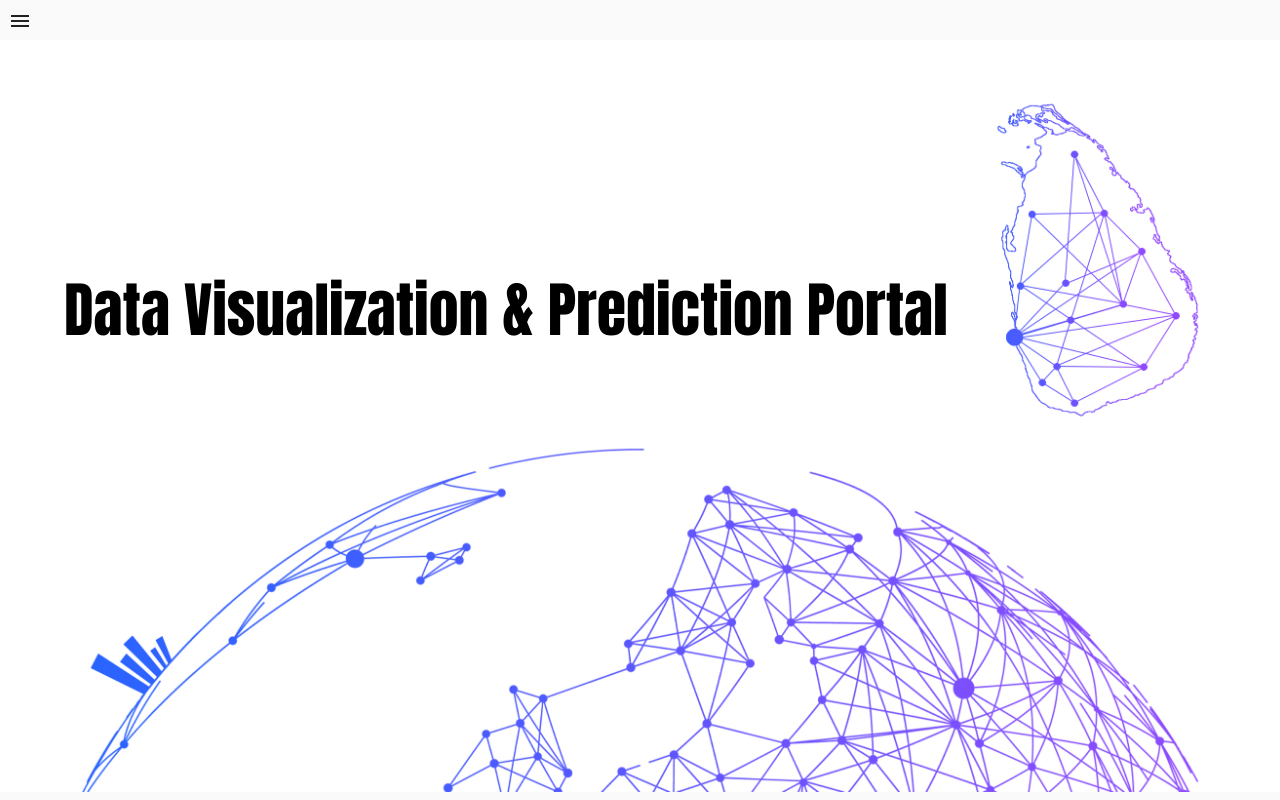
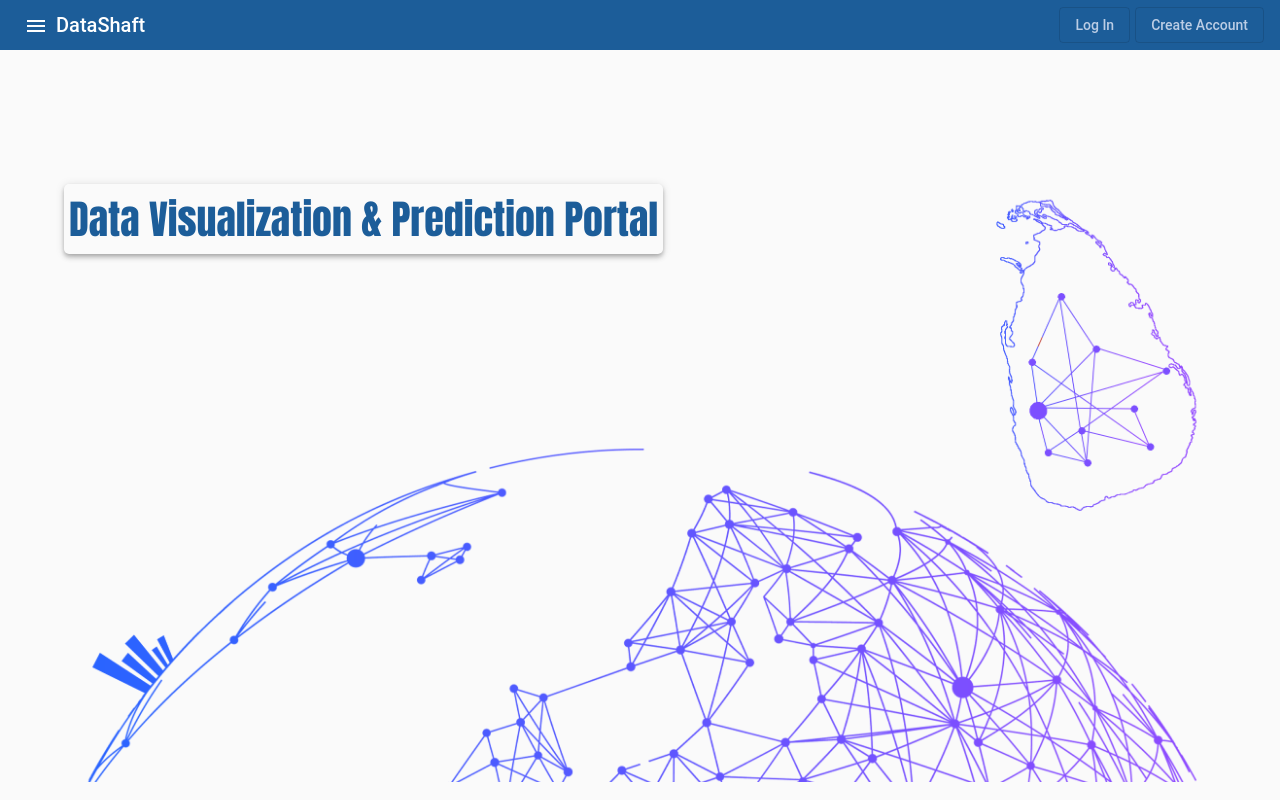
Before and after one commit to SavidyaXCVIII/Data-Visualization-and-Prediction-Portal, an Angular app in the folder frontend-sdgp/: page /home in a window 1280 px wide. Built offline with nearby package versions, Linux system fonts and the light colour scheme.

Commit message:
Side Navigation + Added Toolbar (Buttons) + Edited Landing Page

```diff
--- a/frontend-sdgp/src/app/app-routing.module.ts
+++ b/frontend-sdgp/src/app/app-routing.module.ts
@@ -12,23 +12,23 @@ const routes: Routes = [
   },
   {
     path: 'account',
-    loadChildren: '/modules/account/account.module#AccountModule'
+    loadChildren: './modules/account/account.module#AccountModule'
   },
   {
     path: 'feature-prediction',
-    loadChildren: '/modules/featurePrediction/featurePrediction.module#FeaturePredictionModule'
+    loadChildren: './modules/featurePrediction/featurePrediction.module#FeaturePredictionModule'
   },
   {
     path: 'search',
-    loadChildren: '/modules/search/search.module#SearchModule'
+    loadChildren: './modules/search/search.module#SearchModule'
   },
   {
     path: 'upload-dataset',
-    loadChildren: '/modules/uploaddataset/uploaddataset.module#UploadDatasetModule'
+    loadChildren: './modules/uploaddataset/uploaddataset.module#UploadDatasetModule'
   },
   {
     path: 'view-graph',
-    loadChildren: '/modules/viewGraph/viewGraph.module#ViewGraphModule'
+    loadChildren: './modules/viewGraph/viewGraph.module#ViewGraphModule'
   },
   {
     path: '',
--- a/frontend-sdgp/src/app/app.component.css
+++ b/frontend-sdgp/src/app/app.component.css
@@ -51,3 +51,19 @@ h2 {
  margin-left: -6px;
   padding-right: 8px;
 }
+
+mat-toolbar {
+  height: 50px;
+  background-color: #1c5d99;
+  color: white;
+}
+
+.spacer {
+  flex: 1 1 auto;
+}
+
+.toolbar-button {
+  margin-left: 5px;
+  color: #bbcde5;
+;
+}
--- a/frontend-sdgp/src/app/app.component.html
+++ b/frontend-sdgp/src/app/app.component.html
@@ -44,9 +44,15 @@
     </mat-drawer>
 
     <div class="sidenav-content">
+        <mat-toolbar>
           <button mat-icon-button (click)="drawer.toggle()">
             <mat-icon>menu</mat-icon>
           </button>
-      <router-outlet></router-outlet>
+          <span>DataShaft</span>
+          <span class="spacer"></span>
+          <button class="toolbar-button" mat-stroked-button>Log In</button>
+          <button class="toolbar-button" mat-stroked-button>Create Account</button>
+        </mat-toolbar>
+        <router-outlet></router-outlet>
     </div>
   </mat-drawer-container>
--- a/frontend-sdgp/src/app/modules/home/components/landing-cover/landing-cover.component.css
+++ b/frontend-sdgp/src/app/modules/home/components/landing-cover/landing-cover.component.css
@@ -1,15 +1,17 @@
 .main-heading {
-  background: url("../../../../../assets/images/homepage-cover.jpg") no-repeat center;
+  background: url("../../../../../assets/images/Main page 3 png.png") no-repeat center;
   background-size: cover;
-  height: 94vh;
+  height: 91.5vh;
 
 }
 
 .main-title {
-  color: black;
+  color: #1c5d99;
   font-family: Impact, sans-serif;
-  font-size: 60px;
+  font-size: 40px;
   position: absolute;
-  top: 25%;
+  top: 15%;
   margin: 5%;
+  padding: 5px;
+  border-radius: 5px;
 }
--- a/frontend-sdgp/src/app/modules/home/components/landing-cover/landing-cover.component.html
+++ b/frontend-sdgp/src/app/modules/home/components/landing-cover/landing-cover.component.html
@@ -1,3 +1,3 @@
 <div class="main-heading">
-  <div class="main-title">Data Visualization & Prediction Portal</div>
+  <div class="main-title mat-elevation-z4">Data Visualization & Prediction Portal</div>
 </div>
```
Also changed, not shown: frontend-sdgp/src/assets/images/Main page 3 png.png (added).
